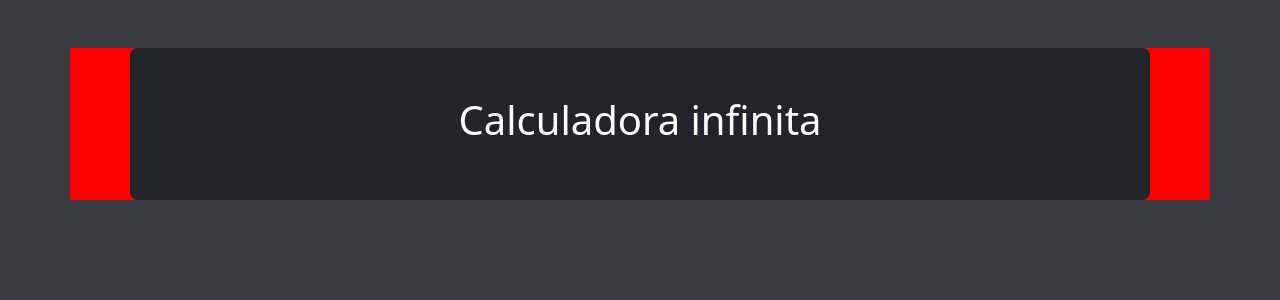
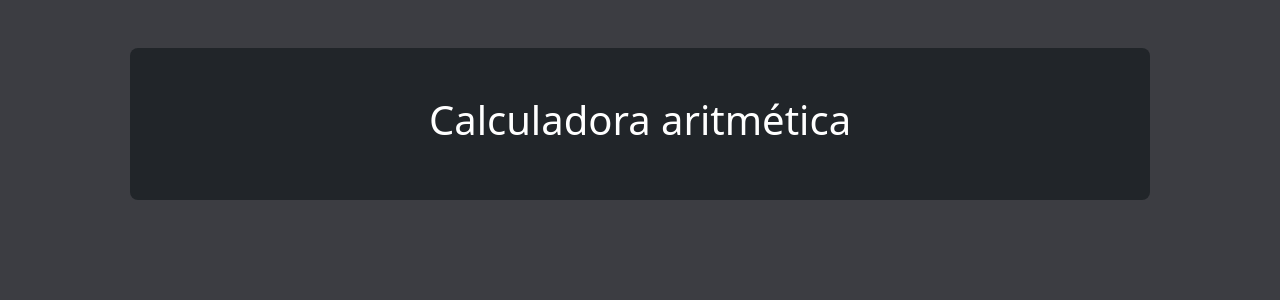
Before and after one commit to redscipher/ex-27-calculadora-vue, a Vue app: page / in a window 1280 px wide. Shown: the top 300 px of the page. Built offline with nearby package versions, Linux system fonts and the light colour scheme.

Commit message:
chore: estilos

```diff
--- a/src/App.vue
+++ b/src/App.vue
@@ -20,8 +20,6 @@
 
 <style scoped lang="scss">
   /*  */
-  .container{
-    background-color: red;
-  }
+
   /*  */
 </style>
--- a/src/componentes/Cabecalho.vue
+++ b/src/componentes/Cabecalho.vue
@@ -1,11 +1,17 @@
+<script setup lang="ts">
+</script>
+
 <template>
     <!--  -->
     <header class="p-5 m-5 bg-dark rounded-3 text-center text-white">
         <div class="row">
             <div class="col-12">
-                <h1>Calculadora infinita</h1>
+                <h1>Calculadora aritmética</h1>
             </div>
         </div>
     </header>
     <!--  -->
 </template>
+
+<style scoped lang="scss">
+</style>
```
